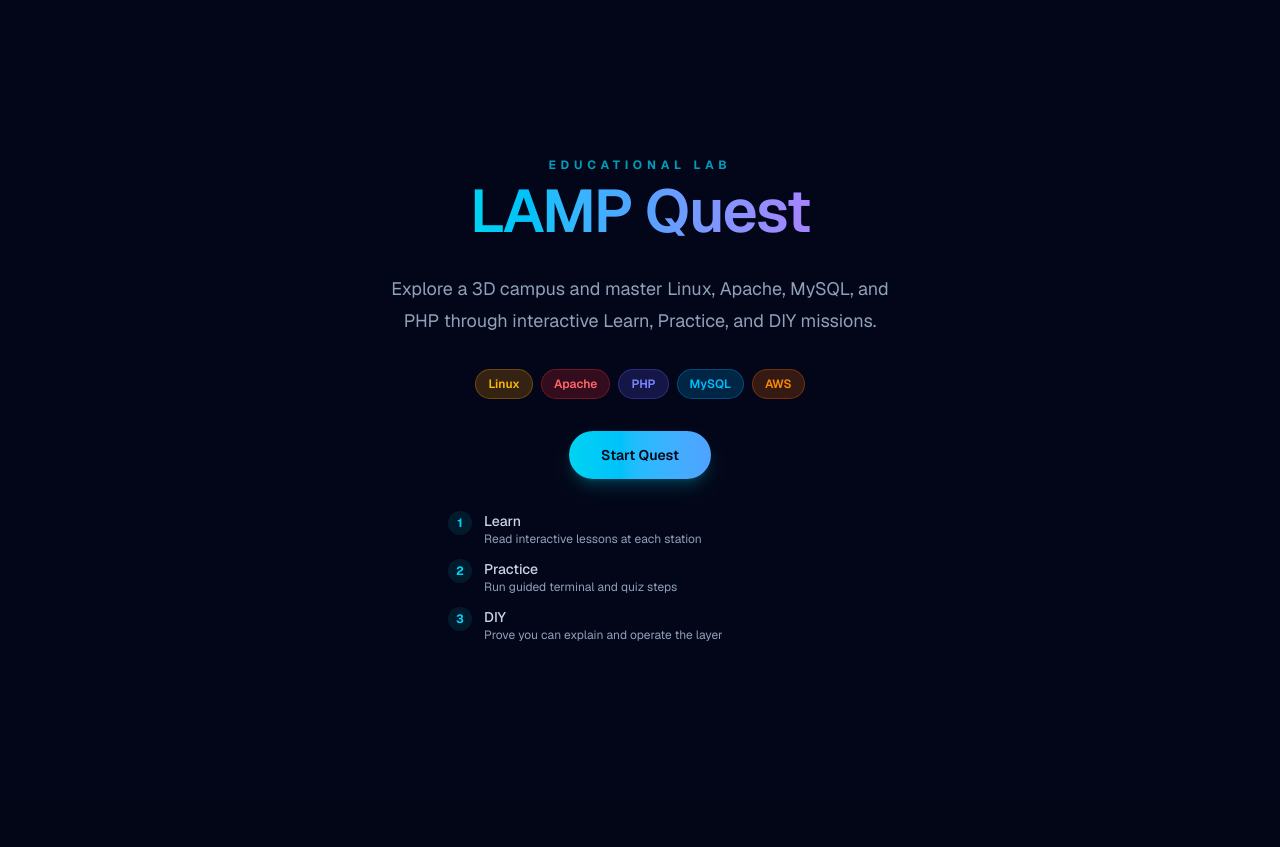
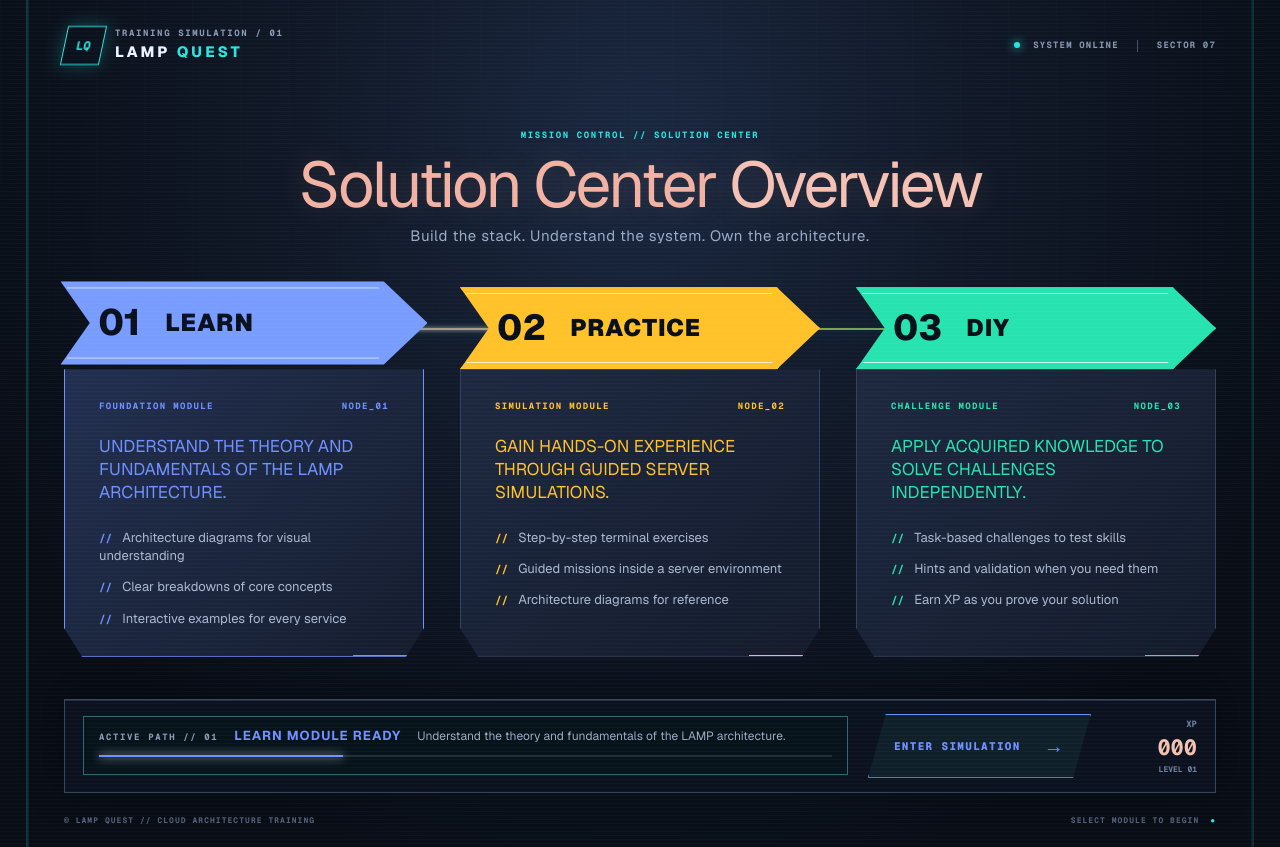
Before and after one commit to HIMANSHUSHARMA-CREATER/LAMP-ARCH, a Next.js app: page / in a window 1280 px wide. Before the commit the page ends 800 px from the top, so only its background shows below. Built offline with nearby package versions, Linux system fonts and the light colour scheme.

Commit message:
Build futuristic LAMP Quest solution center

```diff
--- a/src/app/layout.tsx
+++ b/src/app/layout.tsx
@@ -13,8 +13,8 @@ const geistMono = Geist_Mono({
 });
 
 export const metadata: Metadata = {
-  title: "LAMP Quest",
-  description: "Learn Linux, Apache, MySQL, and PHP in a 3D campus.",
+  title: "LAMP Quest // Solution Center",
+  description: "A futuristic interactive training simulation for mastering Linux, Apache, MySQL, PHP, and cloud architecture.",
 };
 
 export default function RootLayout({ children }: LayoutProps<"/">) {
--- a/src/app/page.tsx
+++ b/src/app/page.tsx
@@ -1,126 +1,107 @@
 "use client";
 
+import type React from "react";
 import Link from "next/link";
-import { useEffect } from "react";
-import { useGameStore } from "@/stores/game-store";
+import { useState } from "react";
+
+const stages = [
+  {
+    id: "learn",
+    number: "01",
+    title: "LEARN",
+    color: "#7090ff",
+    eyebrow: "FOUNDATION MODULE",
+    description: "Understand the theory and fundamentals of the LAMP architecture.",
+    bullets: ["Architecture diagrams for visual understanding", "Clear breakdowns of core concepts", "Interactive examples for every service"],
+  },
+  {
+    id: "practice",
+    number: "02",
+    title: "PRACTICE",
+    color: "#ffc22b",
+    eyebrow: "SIMULATION MODULE",
+    description: "Gain hands-on experience through guided server simulations.",
+    bullets: ["Step-by-step terminal exercises", "Guided missions inside a server environment", "Architecture diagrams for reference"],
+  },
+  {
+    id: "diy",
+    number: "03",
+    title: "DIY",
+    color: "#27e3b0",
+    eyebrow: "CHALLENGE MODULE",
+    description: "Apply acquired knowledge to solve challenges independently.",
+    bullets: ["Task-based challenges to test skills", "Hints and validation when you need them", "Earn XP as you prove your solution"],
+  },
+];
 
 export default function Home() {
-  const hydrate = useGameStore((state) => state.hydrate);
-  const resetProgress = useGameStore((state) => state.resetProgress);
-  const xp = useGameStore((state) => state.xp);
-  const completedMissionIds = useGameStore((state) => state.completedMissionIds);
-  const hydrated = useGameStore((state) => state.hydrated);
-
-  useEffect(() => {
-    hydrate();
-  }, [hydrate]);
-
-  const hasProgress = xp > 0;
-  const level = Math.floor(xp / 100) + 1;
-
-  const techBadges = [
-    { name: "Linux", color: "bg-amber-500/20 text-amber-400 border-amber-500/30" },
-    { name: "Apache", color: "bg-red-500/20 text-red-400 border-red-500/30" },
-    { name: "PHP", color: "bg-indigo-500/20 text-indigo-400 border-indigo-500/30" },
-    { name: "MySQL", color: "bg-sky-500/20 text-sky-400 border-sky-500/30" },
-    { name: "AWS", color: "bg-orange-500/20 text-orange-400 border-orange-500/30" },
-  ];
+  const [active, setActive] = useState("learn");
+  const selected = stages.find((stage) => stage.id === active) ?? stages[0];
 
   return (
-    <div className="flex min-h-dvh flex-col items-center justify-center bg-slate-950 px-6 text-slate-100">
-      <main className="flex w-full max-w-2xl flex-col items-center gap-8 text-center">
-        <div className="space-y-2">
-          <p className="text-xs font-bold tracking-[0.4em] text-cyan-400 animate-pulse">
-            EDUCATIONAL LAB
-          </p>
-          <h1 className="text-6xl font-semibold tracking-tight bg-gradient-to-r from-cyan-400 via-blue-400 to-violet-400 bg-clip-text text-transparent">
-            LAMP Quest
-          </h1>
-        </div>
-
-        <p className="text-lg leading-8 text-slate-400 max-w-lg">
-          Explore a 3D campus and master Linux, Apache, MySQL, and PHP through interactive
-          Learn, Practice, and DIY missions.
-        </p>
-
-        <div className="flex flex-wrap justify-center gap-2">
-          {techBadges.map((badge) => (
-            <span
-              key={badge.name}
-              className={`px-3 py-1.5 rounded-full text-xs font-semibold border ${badge.color}`}
-            >
-              {badge.name}
-            </span>
-          ))}
-        </div>
-
-        {hasProgress && hydrated && (
-          <div className="w-full max-w-md rounded-xl border border-cyan-400/20 bg-slate-900/50 p-4 backdrop-blur">
-            <div className="flex items-center justify-between mb-2">
-              <span className="text-sm font-semibold text-cyan-300">Your Progress</span>
-              <span className="text-xs text-slate-400">Level {level}</span>
-            </div>
-            <div className="h-2 w-full overflow-hidden rounded-full bg-slate-800">
-              <div
-                className="h-full rounded-full bg-gradient-to-r from-cyan-400 to-blue-400 transition-all"
-                style={{ width: `${(xp % 100)}%` }}
-              />
-            </div>
-            <div className="flex justify-between mt-2 text-xs text-slate-400">
-              <span>{xp} XP</span>
-              <span>{completedMissionIds.length} missions completed</span>
+    <main className="solution-shell" style={{ "--accent": selected.color } as React.CSSProperties}>
+      <div className="scanlines" aria-hidden="true" />
+      <header className="solution-header">
+        <div className="brand-lockup">
+          <span className="brand-mark">LQ</span>
+          <div>
+            <p className="micro-label">TRAINING SIMULATION / 01</p>
+            <p className="brand-name">LAMP <span>QUEST</span></p>
           </div>
         </div>
-        )}
+        <div className="header-status"><span className="status-dot" /> SYSTEM ONLINE <span className="status-divider" /> SECTOR 07</div>
+      </header>
 
-        <div className="flex flex-wrap justify-center gap-3">
-          <Link
-            href="/play"
-            className="rounded-full bg-gradient-to-r from-cyan-400 to-blue-400 px-8 py-3.5 text-sm font-semibold text-slate-950 hover:from-cyan-300 hover:to-blue-300 transition-all shadow-lg shadow-cyan-400/20"
+      <section className="hero-copy">
+        <p className="micro-label accent-label">MISSION CONTROL // SOLUTION CENTER</p>
+        <h1>Solution Center <span>Overview</span></h1>
+        <p className="hero-subtitle">Build the stack. Understand the system. Own the architecture.</p>
+      </section>
+
+      <section className="progression" aria-label="LAMP Quest progression">
+        <div className="progress-line" aria-hidden="true"><span /></div>
+        {stages.map((stage) => (
+          <button
+            key={stage.id}
+            type="button"
+            className={`stage-node ${active === stage.id ? "is-active" : ""}`}
+            style={{ "--stage": stage.color } as React.CSSProperties}
+            onClick={() => setActive(stage.id)}
+            aria-pressed={active === stage.id}
           >
-            {hasProgress ? "Continue Quest" : "Start Quest"}
-          </Link>
-          {hasProgress && (
-            <button
-              type="button"
-              onClick={() => resetProgress()}
-              className="rounded-full border border-white/15 px-6 py-3.5 text-sm text-slate-300 hover:bg-slate-800 transition-all"
-            >
-              Reset Progress
+            <span className="stage-number">{stage.number}</span>
+            <span className="stage-title">{stage.title}</span>
+            <span className="stage-corner" />
           </button>
-          )}
+        ))}
+      </section>
+
+      <section className="detail-grid">
+        {stages.map((stage) => (
+          <article key={stage.id} className={`detail-panel ${active === stage.id ? "is-selected" : ""}`} style={{ "--stage": stage.color } as React.CSSProperties}>
+            <div className="panel-topline"><span>{stage.eyebrow}</span><span>NODE_{stage.number}</span></div>
+            <h2>{stage.description}</h2>
+            <ul>{stage.bullets.map((bullet) => <li key={bullet}>{bullet}</li>)}</ul>
+            <span className="panel-notch" />
+          </article>
+        ))}
+      </section>
+
+      <section className="console-dock">
+        <div className="dock-screen">
+          <div className="screen-grid" aria-hidden="true" />
+          <div className="screen-content">
+            <p className="micro-label">ACTIVE PATH // {selected.number}</p>
+            <strong>{selected.title} MODULE READY</strong>
+            <span>{selected.description}</span>
           </div>
+          <div className="screen-meter"><span style={{ width: `${Number(selected.number) * 33.33}%`, background: selected.color }} /></div>
+        </div>
+        <Link href="/play" className="enter-button"><span>ENTER SIMULATION</span><b>→</b></Link>
+        <div className="dock-readout"><span>XP</span><strong>000</strong><small>LEVEL 01</small></div>
+      </section>
 
-        <div className="grid w-full max-w-sm gap-3 text-left text-sm text-slate-400">
-          <div className="flex items-start gap-3">
-            <div className="flex h-6 w-6 shrink-0 items-center justify-center rounded-full bg-cyan-400/10 text-cyan-400 text-xs font-bold">
-              1
-            </div>
-            <div>
-              <p className="font-medium text-slate-300">Learn</p>
-              <p className="text-xs">Read interactive lessons at each station</p>
-            </div>
-          </div>
-          <div className="flex items-start gap-3">
-            <div className="flex h-6 w-6 shrink-0 items-center justify-center rounded-full bg-cyan-400/10 text-cyan-400 text-xs font-bold">
-              2
-            </div>
-            <div>
-              <p className="font-medium text-slate-300">Practice</p>
-              <p className="text-xs">Run guided terminal and quiz steps</p>
-            </div>
-          </div>
-          <div className="flex items-start gap-3">
-            <div className="flex h-6 w-6 shrink-0 items-center justify-center rounded-full bg-cyan-400/10 text-cyan-400 text-xs font-bold">
-              3
-            </div>
-            <div>
-              <p className="font-medium text-slate-300">DIY</p>
-              <p className="text-xs">Prove you can explain and operate the layer</p>
-            </div>
-          </div>
-        </div>
+      <footer className="solution-footer"><span>© LAMP QUEST // CLOUD ARCHITECTURE TRAINING</span><span>SELECT MODULE TO BEGIN <i>●</i></span></footer>
     </main>
-    </div>
   );
 }
```
Also changed, not shown: src/app/globals.css. Lines whose indentation alone changed are shown as unchanged.
